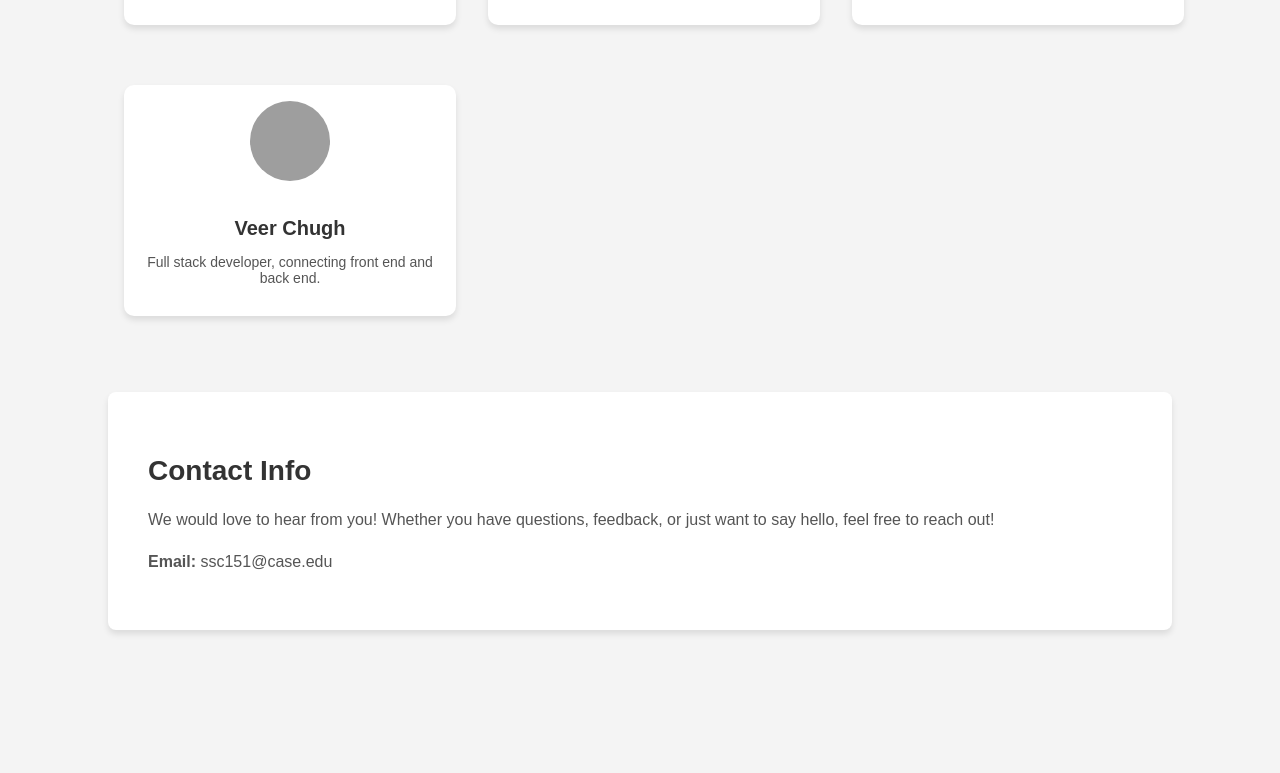
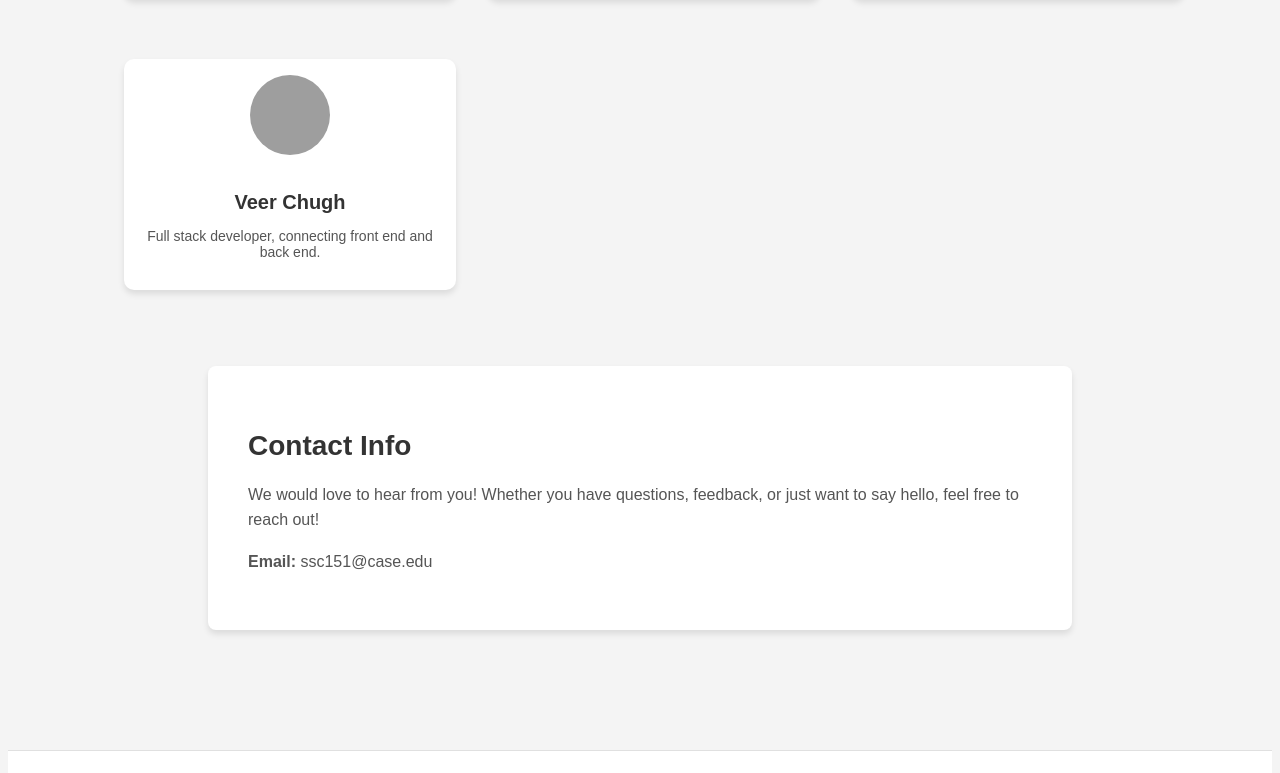
Before and after one commit to jasonli2446/ExpressInkFrontend, a React (Create React App) app in the folder image-upload-react/: page /About in a window 1280 px wide. Shown: the part 872-1645 px from the top of the page. Built offline with nearby package versions, Linux system fonts and the light colour scheme; grey boxes are pictures that could not be loaded.

Commit message:
Implemented footers on all pages

```diff
--- a/image-upload-react/src/pages/About.css
+++ b/image-upload-react/src/pages/About.css
@@ -1,7 +1,7 @@
 .app-container-about {
-  max-width: 1500px;
+  max-width: 100%;
   margin: auto;
-  padding: 100px;
+  padding-top: 100px;
   margin-top: 0;
   font-family: Arial, sans-serif;
   color: #333;
@@ -25,6 +25,8 @@
 }
 
 .about-section {
+  max-width: 1200px;
+  margin: auto;
   background-color: #ffffff;
   padding: 40px;
   margin-bottom: 60px;
@@ -79,7 +81,7 @@ body {
 .connect-section {
   background-color: #ffffff;
   padding: 40px;
-  margin: 60px 0;
+  margin: 60px 200px 60px 200px;
   border-radius: 8px;
   box-shadow: 0 4px 6px rgba(0, 0, 0, 0.1);
 }
--- a/image-upload-react/src/pages/About.js
+++ b/image-upload-react/src/pages/About.js
@@ -3,6 +3,7 @@ import TeamCard from "./Team/TeamCard";
 import teamData from "./Team/TeamData";
 import "./About.css";
 import "./Team/TeamGrid.css";
+import Footer from "../components/Footer";
 
 const About = () => {
   return (
@@ -64,6 +65,7 @@ const About = () => {
           <strong>Email:</strong> ssc151@case.edu
         </p>
       </section>
+      <Footer />
     </div>
   );
 };
--- a/image-upload-react/src/pages/Events.js
+++ b/image-upload-react/src/pages/Events.js
@@ -3,6 +3,7 @@ import { useState } from "react";
 import Calendar from "react-calendar";
 import "./Calendar.css";
 import "./Events.css";
+import Footer from "../components/Footer";
 
 const eventInfo = [
   {
@@ -241,7 +242,6 @@ const Events = () => {
     setDate(nextValue);
   }
 
-  // Function to get events for a specific date
   const getEventsForDate = (selectedDate) => {
     const formattedDate = selectedDate.toISOString().split("T")[0]; // Format the date to YYYY-MM-DD
     return eventInfo.filter((event) => event.start_date === formattedDate);
@@ -249,15 +249,14 @@ const Events = () => {
 
   const eventsForSelectedDate = getEventsForDate(date);
 
-  // Function to determine if a date has any events
   const hasEvents = (date) => {
     const formattedDate = date.toISOString().split("T")[0];
     return eventInfo.some((event) => event.start_date === formattedDate);
   };
 
   return (
+    <div className="app-container">
       <div className="events-container">
-      {/* Events Title and Description */}
         <div className="events-header">
           <h1 className="events-title">Upcoming Events</h1>
           <p className="events-description">
@@ -296,6 +295,8 @@ const Events = () => {
           )}
         </div>
       </div>
+      <Footer />
+    </div>
   );
 };
 
--- a/image-upload-react/src/pages/Results.js
+++ b/image-upload-react/src/pages/Results.js
@@ -13,6 +13,7 @@ import {
 } from "chart.js";
 import dayjs from "dayjs";
 import "./Results.css";
+import Footer from "../components/Footer";
 
 ChartJS.register(
   LineElement,
@@ -152,9 +153,12 @@ const Results = () => {
   if (loading) return <p>Loading...</p>;
 
   return (
-    <div className="results-title-div">
-      <h1 className="results-title">Mood Trends</h1>
-      <Line data={chartData} options={chartOptions} />
+    <div className="results-container">
+      <div className="results-title-div">
+        <h1 className="results-title">Mood Trends</h1>
+        <Line data={chartData} options={chartOptions} />
+      </div>
+      <Footer />
     </div>
   );
 };
--- a/image-upload-react/src/pages/Team/TeamGrid.css
+++ b/image-upload-react/src/pages/Team/TeamGrid.css
@@ -1,8 +1,8 @@
 .team-grid {
-    display: grid;
-    grid-template-columns: repeat(auto-fit, minmax(250px, 1fr));
-    gap: 60px;
-    padding: 16px;
-    margin: 0 auto;
-    justify-items: center;
+  display: grid;
+  grid-template-columns: repeat(auto-fit, minmax(250px, 1fr));
+  gap: 60px;
+  padding: 16px;
+  margin: 0 100px;
+  justify-items: center;
 }
```
Lines whose indentation alone changed are shown as unchanged.
